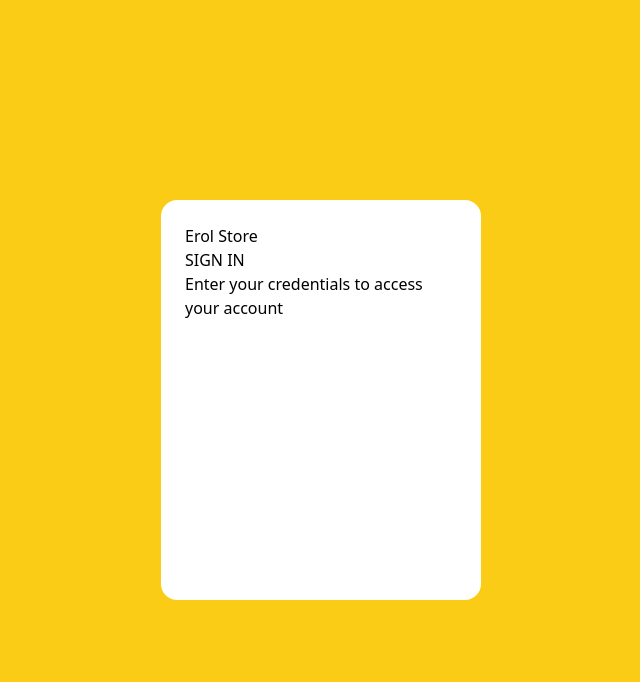
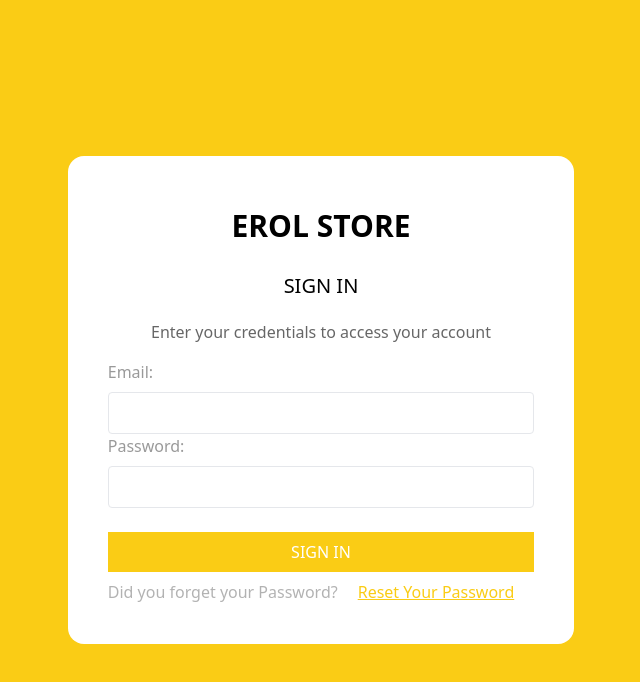
Before and after one commit to muhammeterl1912/React-Store-App, a React (Create React App) app: page / in a window 1280 px wide. Shown: the top 682 px of the page, without its empty margins (319-959 px from the left). Built offline with nearby package versions, Linux system fonts and the light colour scheme.

Commit message:
designed the login page with tailwind.

```diff
--- a/src/pages/Login.jsx
+++ b/src/pages/Login.jsx
@@ -1,16 +1,41 @@
-
-
 const Login = () => {
   return (
-    <div className="h-[100vh] bg-yellow-400 flex justify-center items-center  ">
-        <form className="h-1/2 w-1/4 bg-white rounded-[1rem] p-6">
-            <h3>Erol Store</h3>
-            <h5>SIGN IN</h5>
-            <p>Enter your credentials to access your account</p>
-        <input type="email" />
-        </form>
+    <div className="h-[100vh] bg-yellow-400 flex justify-center items-center">
+      <form class="bg-white rounded-[1rem] p-9 sm:p-10 md:w-2/2">
+        <h3 className="text-3xl mb-3 text-center p-3 font-extrabold uppercase">
+          Erol Store
+        </h3>
+        <h5 className="text-xl mb-3 text-center p-1">SIGN IN</h5>
+        <p className=" mb-3 text-center p-1 text-black text-opacity-60">
+          Enter your credentials to access your account
+        </p>
+        <label htmlFor="e-mail" className=" text-black text-opacity-40">
+          Email:
+        </label>
+        <input
+          type="email"
+          id="e-mail"
+          className="border focus:outline-yellow-400 p-2 mt-2 block w-[100%] rounded "
+        />
+        <label htmlFor="password" className=" text-black text-opacity-40">
+          Password:
+        </label>
+        <input
+          type="password"
+          id="password"
+          className="border focus:outline-yellow-400 p-2 mt-2 block w-[100%] rounded"
+        />
+        <input
+          type="submit"
+          className="w-[100%] bg-yellow-400 text-white block m-auto mt-6 p-2 cursor-pointer"
+          value={"SIGN IN"}
+        />
+        <p className="text-black text-opacity-30 mt-2 ">Did you forget your Password?<span className="mx-5 text-yellow-400 underline">Reset Your Password</span>
+</p>
+
+      </form>
     </div>
-  )
-}
+  );
+};
 
-export default Login
+export default Login;
```
